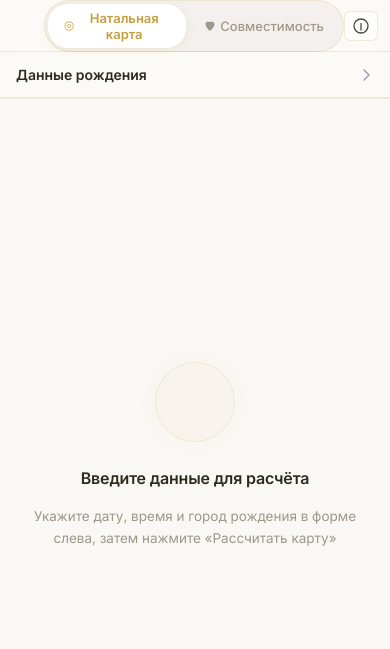
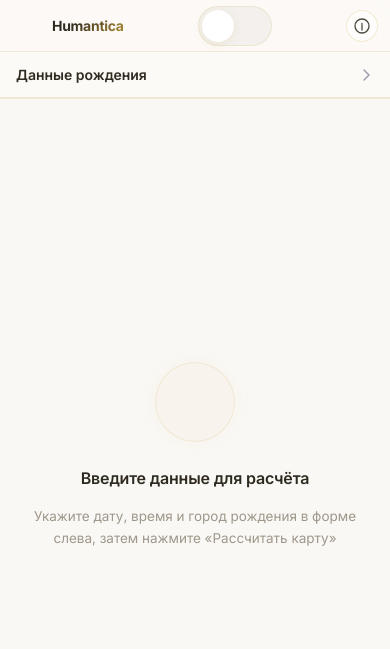
Before and after one commit to johnedwardsky/hum, a Flask app: page / in a window 390 px wide. Shown: the top 649 px of the page. Run offline with Flask 3, Linux system fonts and the light colour scheme.

Commit message:
style: keep full logo in menu bar on mobile by converting navigation buttons to ultra-compact circular icon-only pills

```diff
--- a/static/css/style.css
+++ b/static/css/style.css
@@ -823,15 +823,26 @@ canvas { max-width: 100%; border-radius: 50%; filter: drop-shadow(0 4px 16px rgb
 
     .topnav {
         padding: 0 12px;
+        gap: 8px;
     }
     .logo-text {
-        display: none !important;
+        display: block !important;
+        font-size: 15px;
+    }
+    .logo {
+        gap: 8px;
     }
     .btn-ghost span {
         display: none !important;
     }
     .btn-ghost {
-        padding: 6px 8px;
+        padding: 0;
+        width: 32px;
+        height: 32px;
+        display: flex;
+        align-items: center;
+        justify-content: center;
+        border-radius: 50%;
     }
     .nav-segmented {
         padding: 2px;
@@ -839,13 +850,21 @@ canvas { max-width: 100%; border-radius: 50%; filter: drop-shadow(0 4px 16px rgb
         gap: 2px;
     }
     .nav-segment-btn {
-        padding: 5px 8px;
-        font-size: 11.5px;
+        padding: 0;
+        width: 32px;
+        height: 32px;
+        display: flex;
+        align-items: center;
+        justify-content: center;
+        border-radius: 50%;
+    }
+    .nav-segment-btn span {
+        display: none !important;
     }
     .nav-segment-btn svg {
-        margin-right: 4px !important;
-        width: 12px;
-        height: 12px;
+        margin-right: 0 !important;
+        width: 14px;
+        height: 14px;
     }
 
     .app-layout {
--- a/templates/index.html
+++ b/templates/index.html
@@ -58,13 +58,13 @@
                         <circle cx="8" cy="8" r="6.5" stroke="currentColor" stroke-width="1.2"/>
                         <circle cx="8" cy="8" r="2.5" stroke="currentColor" stroke-width="1.2"/>
                     </svg>
-                    Натальная карта
+                    <span>Натальная карта</span>
                 </button>
                 <button class="nav-segment-btn" id="nav-mode-compat">
                     <svg width="14" height="14" viewBox="0 0 16 16" fill="none" style="margin-right: 6px;">
                         <path d="M8 14.5S2 9.5 2 5.5a3.5 3.5 0 0 1 6-2.5 3.5 3.5 0 0 1 6 2.5c0 4-6 9-6 9z" fill="currentColor"/>
                     </svg>
-                    Совместимость
+                    <span>Совместимость</span>
                 </button>
             </div>
         </div>
```
